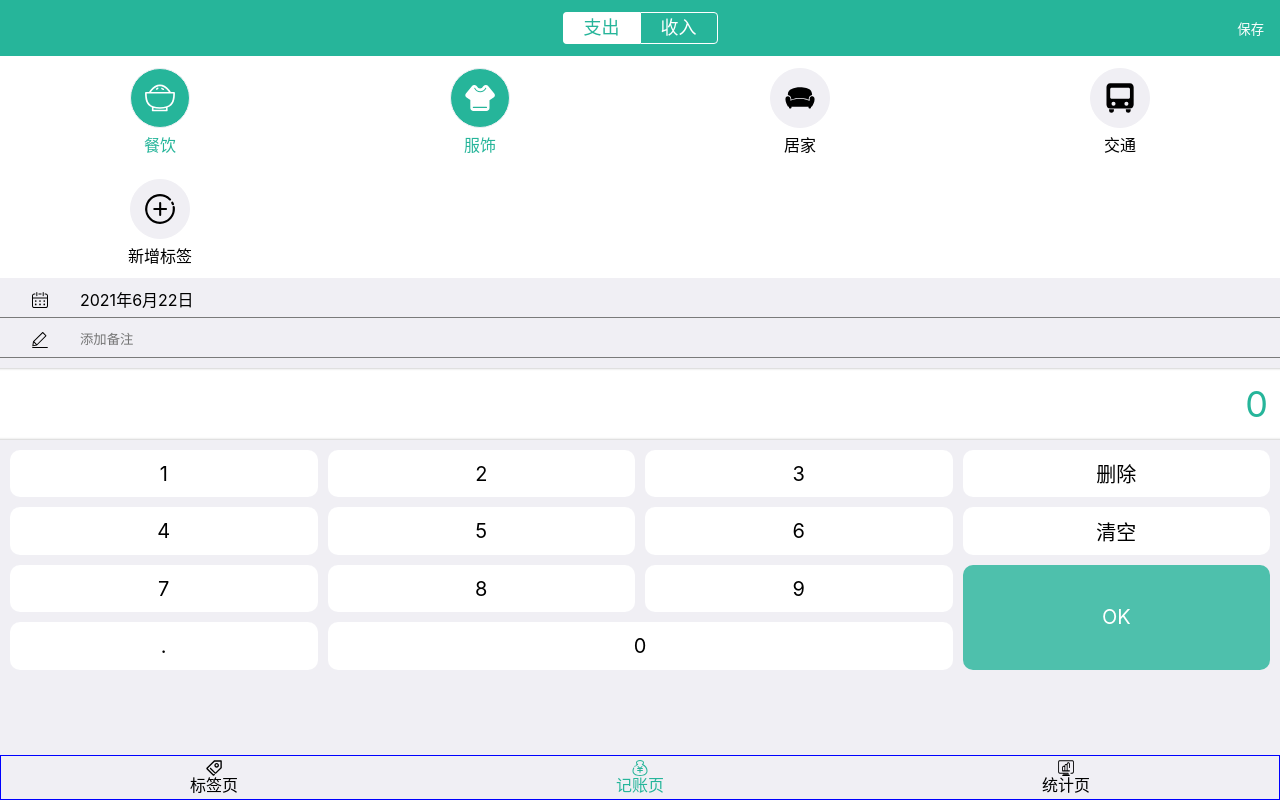
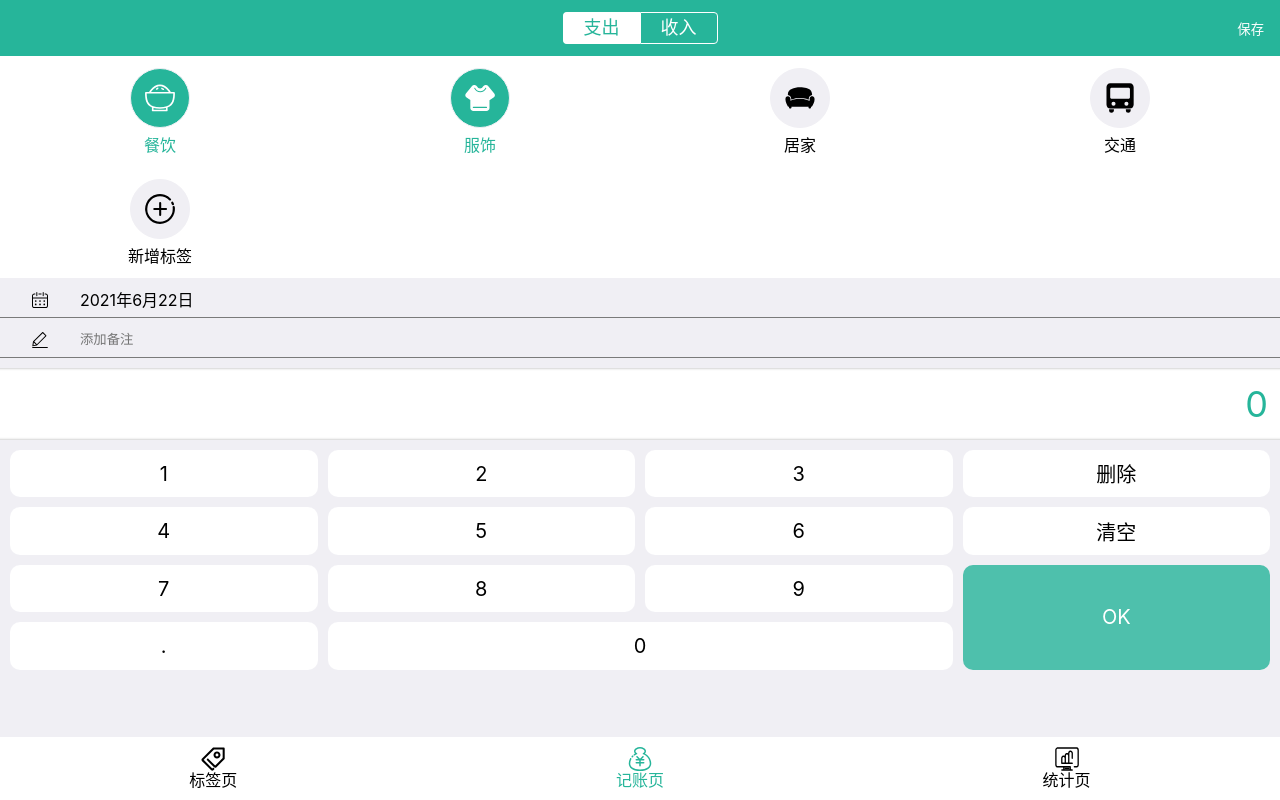
Before and after one commit to April-cl/daily-book, a React app: page /#/edit in a window 1280 px wide. Built offline with nearby package versions, Linux system fonts and the light colour scheme.

Commit message:
调整样式：底部导航

```diff
--- a/src/components/Nav.tsx
+++ b/src/components/Nav.tsx
@@ -4,17 +4,20 @@ import React from 'react';
 import Icon from './Icon';
 
 const NavWrapper = styled.nav`
-  border: 1px solid blue;
+  background-color: #fff;
+  padding: 10px 0;
   ul {
     display: flex;
     li {
       width: 33.33%;
       text-align: center;
       a {
-        padding: 4px 0;
         display: flex;
         flex-direction: column;
         align-items: center;
+        .icon {
+          font-size: 24px;
+        }
         &.selected {
           color: #26b59a;
           .icon {
```
